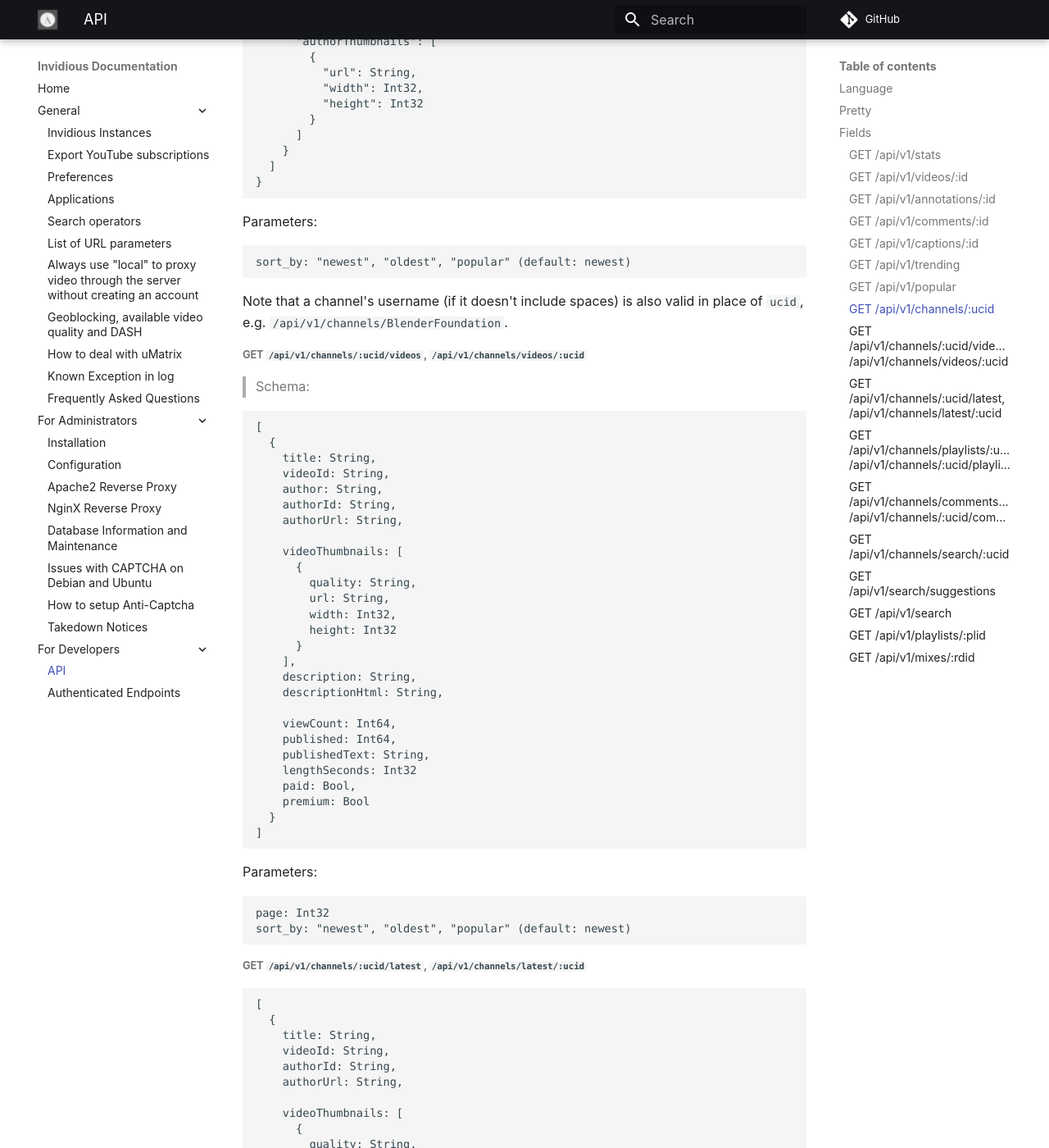
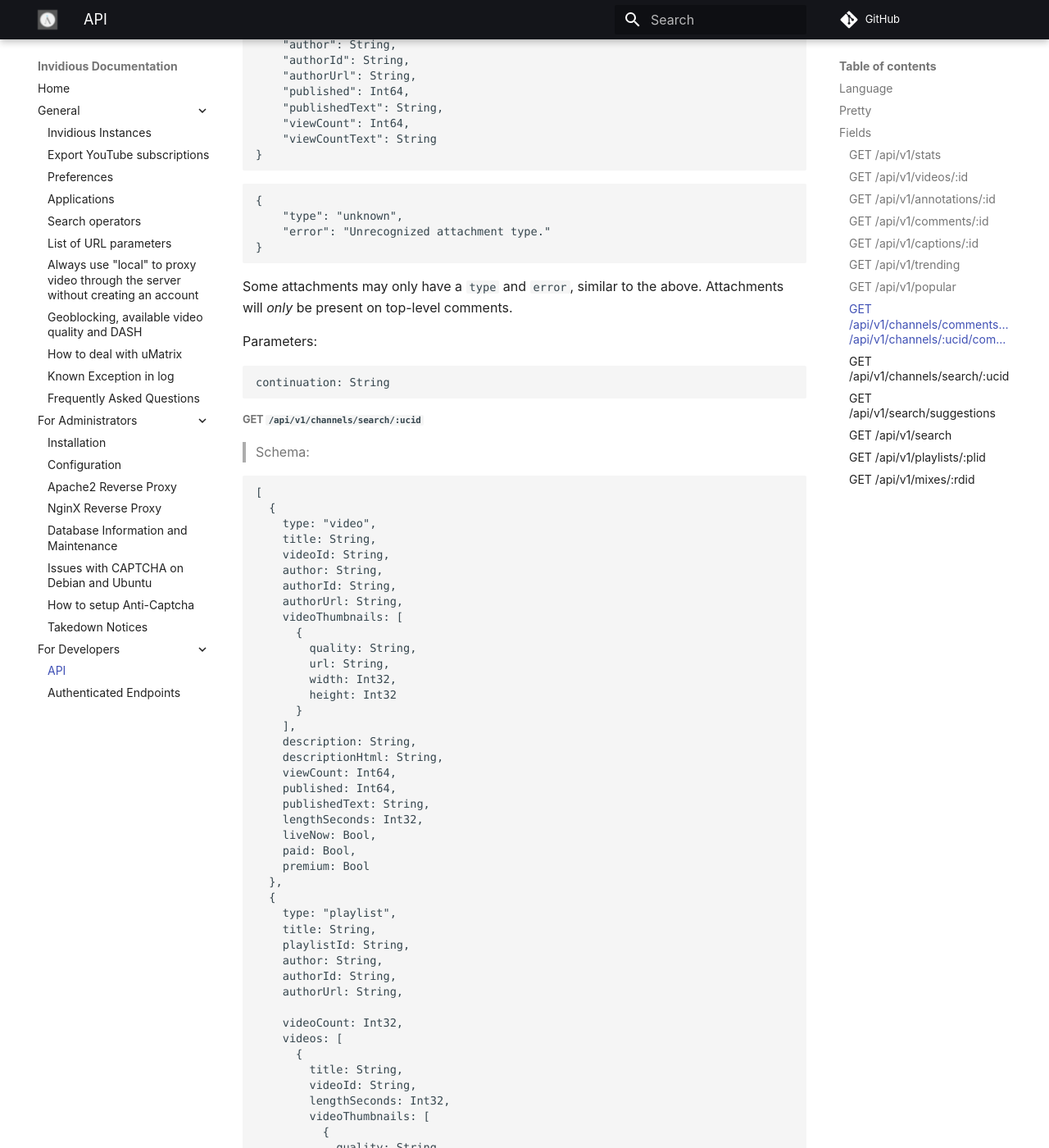
Before and after one commit to iv-org/documentation, an MkDocs documentation site: the page built from docs/api.md, in a window 1280 px wide and 1400 px high, scrolled down 7563 px. Shown: the whole window at 82% size. Built offline with MkDocs 1.6.1 and Material for MkDocs 9.7.7, drawn with Linux system fonts in a browser that asks for light colours; comment, search, counter and statistics services are not loaded; some of the changed text lies outside the part shown.

Commit message:
Remove obselete definitions from api.md

````diff
--- a/docs/api.md
+++ b/docs/api.md
@@ -319,203 +319,6 @@ region: ISO 3166 country code (default: "US")
         "publishedText": String
     }
 ]
-```
-
-##### GET `/api/v1/channels/:ucid`
-
-> Schema:
-
-```javascript
-{
-  "author": String,
-  "authorId": String,
-  "authorUrl": String,
-  "authorBanners": [
-    {
-      "url": String,
-      "width": Int32,
-      "height": Int32
-    }
-  ],
-  "authorThumbnails": [
-    {
-      "url": String,
-      "width": Int32,
-      "height": Int32
-    }
-  ],
-
-  "subCount": Int32,
-  "totalViews": Int64,
-  "joined": Int64,
-
-  "paid": Bool,
-  "autoGenerated": Bool,
-  "isFamilyFriendly": Bool,
-  "description": String,
-  "descriptionHtml": String,
-  "allowedRegions": Array(String),
-
-  "latestVideos": [
-    {
-      "title": String,
-      "videoId": String,
-      "author": String,
-      "authorId": String,
-      "authorUrl": String,
-
-      "videoThumbnails": [
-        {
-          "quality": String,
-          "url": String,
-          "width": Int32,
-          "height": Int32
-        }
-      ],
-      "description": String,
-      "descriptionHtml": String,
-      "viewCount": Int64,
-      "published": Int64,
-      "publishedText": String,
-      "lengthSeconds": Int32,
-      "paid": Bool,
-      "premium": Bool
-    }
-  ],
-  "relatedChannels": [
-    {
-      "author": String,
-      "authorId": String,
-      "authorUrl": String,
-      "authorThumbnails": [
-        {
-          "url": String,
-          "width": Int32,
-          "height": Int32
-        }
-      ]
-    }
-  ]
-}
-```
-
-Parameters:
-
-```
-sort_by: "newest", "oldest", "popular" (default: newest)
-```
-
-Note that a channel's username (if it doesn't include spaces) is also valid in place of `ucid`, e.g. `/api/v1/channels/BlenderFoundation`.
-
-##### GET `/api/v1/channels/:ucid/videos`, `/api/v1/channels/videos/:ucid`
-
-> Schema:
-
-```javascript
-[
-  {
-    title: String,
-    videoId: String,
-    author: String,
-    authorId: String,
-    authorUrl: String,
-
-    videoThumbnails: [
-      {
-        quality: String,
-        url: String,
-        width: Int32,
-        height: Int32
-      }
-    ],
-    description: String,
-    descriptionHtml: String,
-
-    viewCount: Int64,
-    published: Int64,
-    publishedText: String,
-    lengthSeconds: Int32
-    paid: Bool,
-    premium: Bool
-  }
-]
-```
-
-Parameters:
-
-```
-page: Int32
-sort_by: "newest", "oldest", "popular" (default: newest)
-```
-
-##### GET `/api/v1/channels/:ucid/latest`, `/api/v1/channels/latest/:ucid`
-
-```javascript
-[
-  {
-    title: String,
-    videoId: String,
-    authorId: String,
-    authorUrl: String,
-
-    videoThumbnails: [
-      {
-        quality: String,
-        url: String,
-        width: Int32,
-        height: Int32
-      }
-    ],
-    description: String,
-    descriptionHtml: String,
-
-    viewCount: Int64,
-    published: Int64,
-    publishedText: String,
-    lengthSeconds: Int32
-    paid: Bool,
-    premium: Bool
-  }
-]
-```
-
-##### GET `/api/v1/channels/playlists/:ucid`, `/api/v1/channels/:ucid/playlists`
-
-```javascript
-{
-  "playlists": [
-    {
-      "title": String,
-      "playlistId": String,
-      "author": String,
-      "authorId": String,
-      "authorUrl": String,
-      "videoCount": Int32,
-      "videos": [
-        {
-          "title": String,
-          "videoId": String,
-          "lengthSeconds": Int32,
-          "videoThumbnails": [
-            {
-              "quality": String,
-              "url": String,
-              "width": Int32,
-              "height": Int32
-            }
-          ]
-        }
-      ]
-  ],
-  "continuation": String?
-}
-```
-
-Parameters:
-
-```
-continuation: String
-sort_by: "oldest", "newest", "last"
 ```
 
 ##### GET `/api/v1/channels/comments/:ucid`, `/api/v1/channels/:ucid/comments`
````
